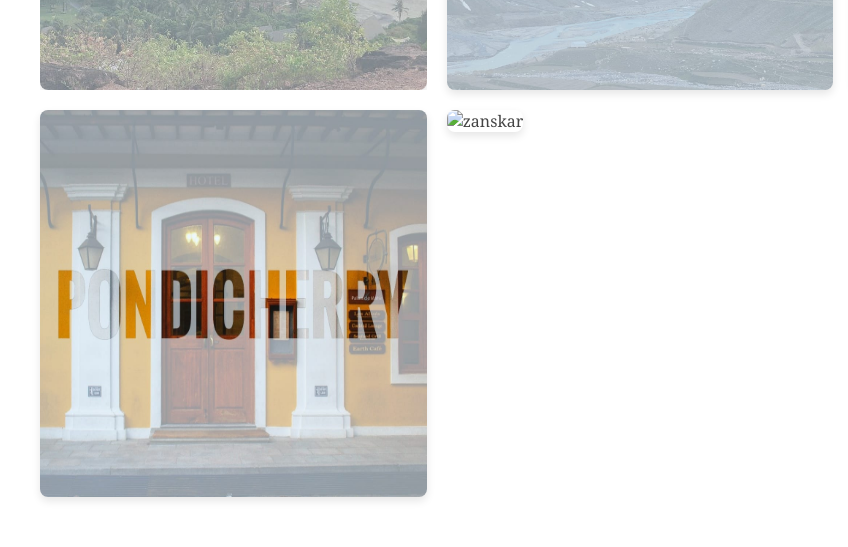
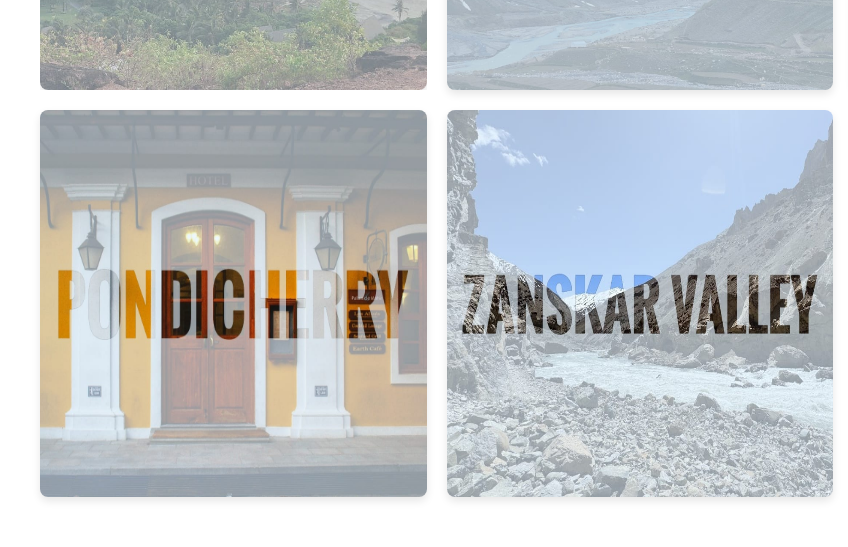
Before and after one commit to aniketgaurkar31/Travel-Blog, a plain HTML site: page index.html in a window 1280 px wide. Shown: the part 1057-1604 px from the top of the page, 0-848 px from the left. Drawn offline with Linux system fonts and the light colour scheme.

Commit message:
Update index.html

```diff
--- a/index.html
+++ b/index.html
@@ -218,7 +218,7 @@
         <a href="./Ankush/Travel.html"><img src="./spitti.jpg" alt="Kokan"></a>
         <a><img src="./kokan.jpg" alt="Spiti"></a>
        <a href="./sub1.html"> <img  src="./pudducherry.jpg" alt="Cultural Escape"></a>
-        <a><img  src="./Zanskar" alt="zanskar"></a>
+        <a><img  src="./Zanskar.jpg" alt="zanskar"></a>
         <a href="www.google.com"><div class="image-container">
             <img src="./Explore.jpg" alt="Placeholder Image">
             <div class="hover-text">Explore More -> </div>
```
